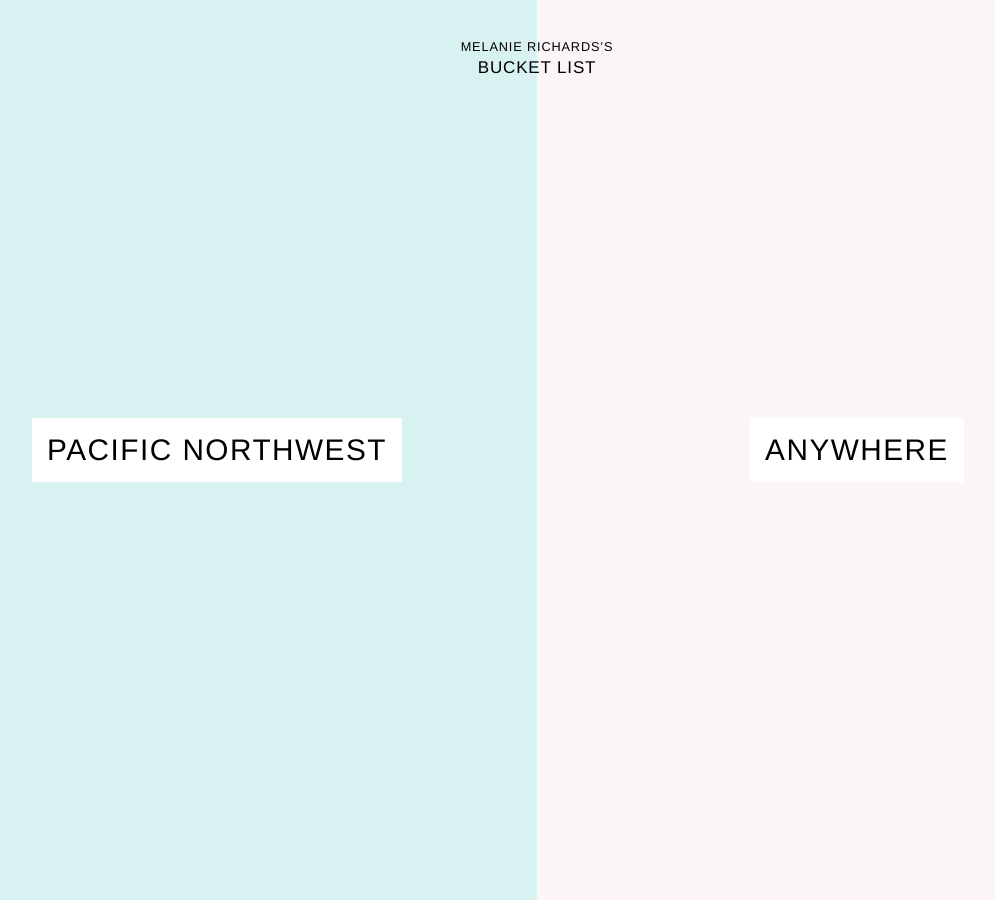
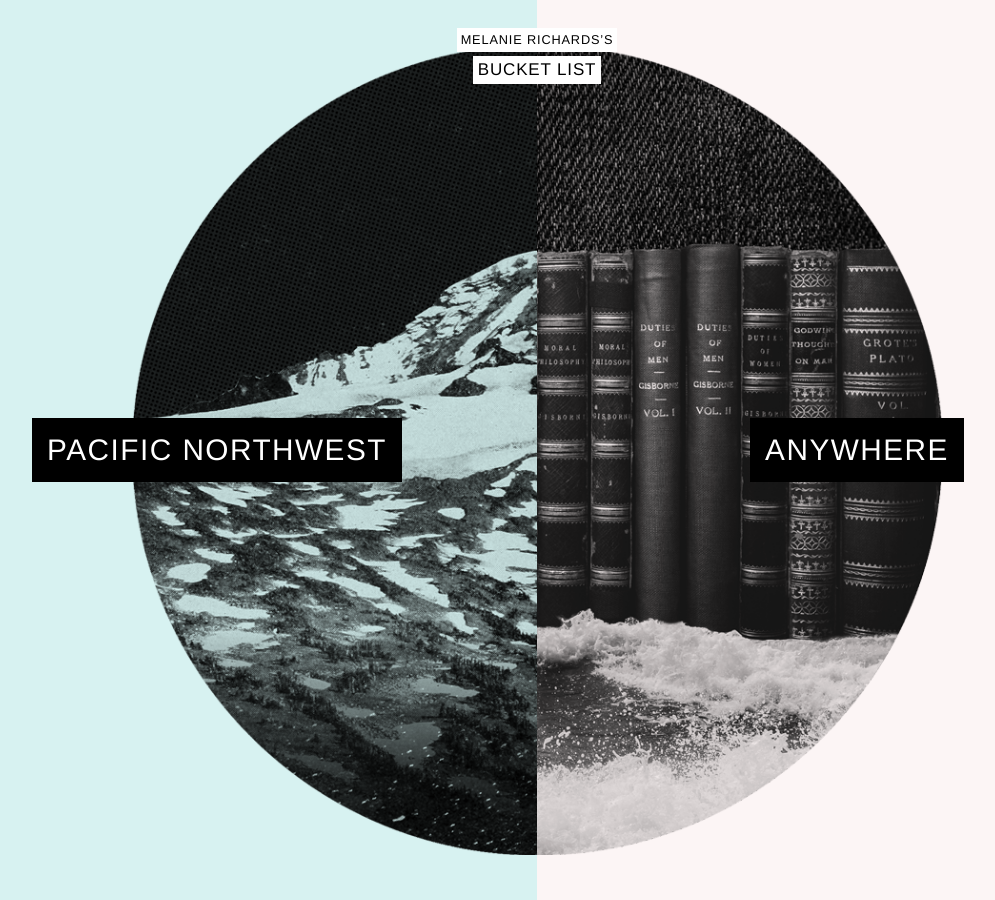
Before and after one commit to melanierichards/bucketlist, a Jekyll site: the page built from index.md, in a window 1280 px wide. Shown: the whole page, without its empty margins (103-1098 px from the left). Built offline with Jekyll 4.4.1, drawn with Linux system fonts in a browser that asks for light colours; some web fonts are replaced.

Commit message:
Add imagery

```diff
--- a/_includes/header.html
+++ b/_includes/header.html
@@ -1,8 +1,8 @@
 <body>
   <header class="site-header" role="banner">
     <a href="/" class="site-title">
-      <span class="site-title__name">Melanie Richards’s</span>
-      bucket list
+      <span class="site-title__name">Melanie Richards’s</span><br />
+      <span>bucket list</span>
     </a>
   </header>
   <main role="main">
--- /dev/null
+++ b/_includes/masthead-image.html
@@ -0,0 +1,8 @@
+<img class="masthead__image"
+     src="/assets/images/{{ include.baseSrc }}-m.png"
+     srcset="/assets/images/{{ include.baseSrc }}-s.png 0px,
+     /assets/images/{{ include.baseSrc }}-m.png 640px,
+     /assets/images/{{ include.baseSrc }}-l.png 1200px,
+     /assets/images/{{ include.baseSrc }}-xl.png 1600px,
+     /assets/images/{{ include.baseSrc }}-xxl.png 2400px"
+     alt="" role="none presentation" />
--- a/_layouts/home.html
+++ b/_layouts/home.html
@@ -5,11 +5,13 @@
     <h2 class="masthead__title">
         <a href="/pnw/">Pacific Northwest</a>
     </h2>
+    {% include masthead-image.html baseSrc = "pnw" %}
 </div>
 <div class="masthead masthead--anywhere home__masthead">
     <h2 class="masthead__title">
         <a href="/anywhere/">Anywhere</a>
     </h2>
+    {% include masthead-image.html baseSrc = "anywhere" %}
 </div>
 
 {% include footer.html %}
--- a/_layouts/listview.html
+++ b/_layouts/listview.html
@@ -6,6 +6,7 @@
         <h1 class="masthead__title">
             <span>{{ page.title }}</span>
         </h1>
+        {% include masthead-image.html baseSrc = page.slug %}
     </header>
     <div class="list-view__content list-view__content--{{ page.slug }}">
         {{ content }}
--- a/assets/_sass/global.scss
+++ b/assets/_sass/global.scss
@@ -61,7 +61,7 @@ a:hover {
  */
 
 h1, h2 {
-  font: 1.5em/1.125 $font-heading;
+  font: 1.325em/1.125 $font-heading;
   text-transform: uppercase;
   letter-spacing: .05em;
 }
@@ -98,23 +98,34 @@ li + li {
   position: fixed;
   z-index: 2;
   top: 2em;
+  top: 3vmin;
   text-align: center;
   width: 100%;
 }
 
 a.site-title {
   display: inline-block;
-  padding: .25em;
   border-bottom: 0;
-
+  background: transparent;
   font-family: $font-heading;
   text-transform: uppercase;
   letter-spacing: .05em;
+
+  span {
+    padding: .25em;
+    background: #fff;
+  }
+
+  &:hover {
+    span {
+      background: #000;
+    }
+  }
 }
 
 .site-title__name {
-  display: block;
-
+  display: inline-block;
+  margin-bottom: .5em;
   font-family: $font-body;
   font-size: .75em;
 }
@@ -128,7 +139,7 @@ a.site-title {
 
 .masthead {
   display: flex;
-  align-items: center;
+  align-items: flex-end;
 
   position: fixed;
   z-index: 1;
@@ -136,10 +147,55 @@ a.site-title {
   left: 0;
   width: 50%;
   height: 100%;
+  overflow: hidden;
 
   padding: $space-s;
 
   text-align: center;
+}
+
+.masthead__image {
+  position: absolute;
+  z-index: -1;
+  height: auto;
+
+  /* Fallback */
+  bottom: -50%;
+  left: 0;
+  width: 100%;
+
+  /* With vmin */
+  bottom: -45vmin;
+  left: 50%;
+  margin-left: -45vmin;
+  width: 90vmin;
+
+  mix-blend-mode: multiply;
+}
+
+.masthead__title {
+  display: inline-block;
+  margin: 0 auto;
+
+  a, span {
+    display: inline-block;
+    padding: .5em;
+  }
+
+  span {
+    background: #fff;
+  }
+
+  a:link, a:visited {
+    border-bottom: 0;
+    background: #000;
+    color: #fff;
+  }
+
+  a:hover {
+    background: #fff;
+    color: #000;
+  }
 }
 
 .masthead--pnw {
@@ -147,28 +203,19 @@ a.site-title {
 }
 
 .masthead--anywhere {
+  align-items: flex-start;
   right: 0;
   left: auto;
   background: $color-anywhere;
-}
 
-.masthead__title {
-  display: inline-block;
-  margin: 0 auto;
-  background: #fff;
+  .masthead__image {
+    bottom: auto;
 
-  a, span {
-    display: inline-block;
-    padding: .5em;
-  }
+    /* Fallback */
+    top: -50%;
 
-  a:link, a:visited {
-    border-bottom: 0;
-  }
-
-  a:hover {
-    background: #000;
-    color: #fff;
+    /* With vmin */
+    top: -45vmin;
   }
 }
 
@@ -177,3 +224,39 @@ a.site-title {
     padding: $space-m;
   }
 }
+
+@media (min-width: $bp-m) {
+  .masthead {
+    align-items: center;
+  }
+
+  .masthead__image {
+    top: 50%;
+    bottom: auto;
+    left: auto;
+    margin-left: 0;
+
+    /* Fallback */
+    margin-top: -300px;
+    right: -300px;
+    width: 600px;
+
+    /* With vmin */
+    margin-top: -45vmin;
+    right: -45vmin;
+    width: 90vmin;
+  }
+
+  .masthead--anywhere {
+    .masthead__image {
+      right: auto;
+      top: 50%;
+
+      /* Fallback */
+      left: -300px;
+
+      /* With vmin */
+      left: -45vmin;
+    }
+  }
+}
--- a/assets/_sass/listview.scss
+++ b/assets/_sass/listview.scss
@@ -19,6 +19,17 @@
 
 .list-view__content {
   padding: $space-s;
+}
+
+@media (max-width: $bp-m) {
+  .list-view .masthead--anywhere .masthead__image {
+    /* Fallback */
+    bottom: -50%;
+
+    /* With vmin */
+    top: auto;
+    bottom: -45vmin;
+  }
 }
 
 @media (min-width: $bp-s) {
--- a/assets/_sass/sass-helpers.scss
+++ b/assets/_sass/sass-helpers.scss
@@ -25,12 +25,12 @@ $bp-xxl: 100em;
 $space-xl: 6.5em;
 $space-l: 4.5em;
 $space-m: 3em;
-$space-s: 1.5em;
+$space-s: 2em;
 $space-xs: 1em;
 $space-xxs: .5em;
 
 /* COLORS */
-$color-body: #4b4b4b;
+$color-body: #444;
 $color-meta: #777;
 $color-pnw: #d7f2f1;
 $color-anywhere: #fcf5f5;
```
Also changed, not shown: assets/images/anywhere-l.png (added), assets/images/anywhere-m.png (added), assets/images/anywhere-s.png (added), assets/images/anywhere-xl.png (added), assets/images/pnw-l.png (added), assets/images/pnw-m.png (added), assets/images/pnw-s.png (added), assets/images/pnw-xl.png (added), 2 other files.
